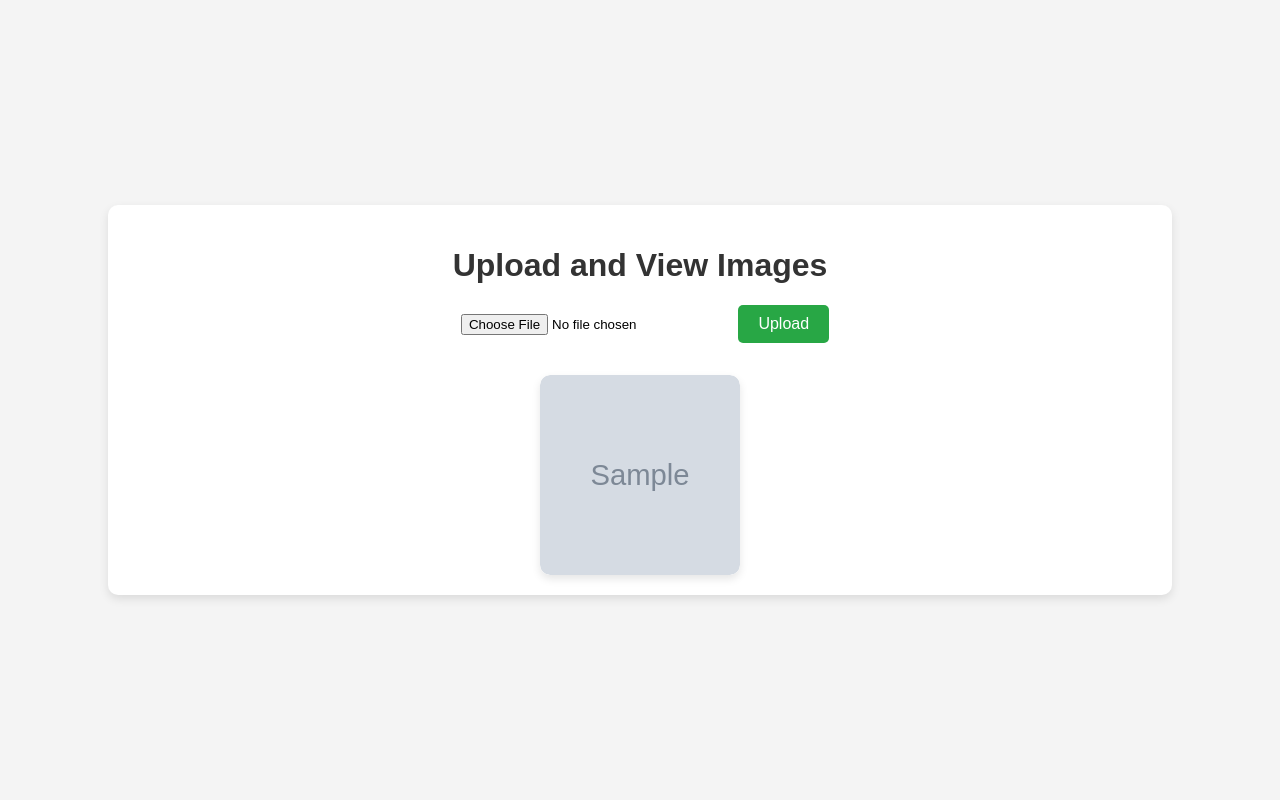
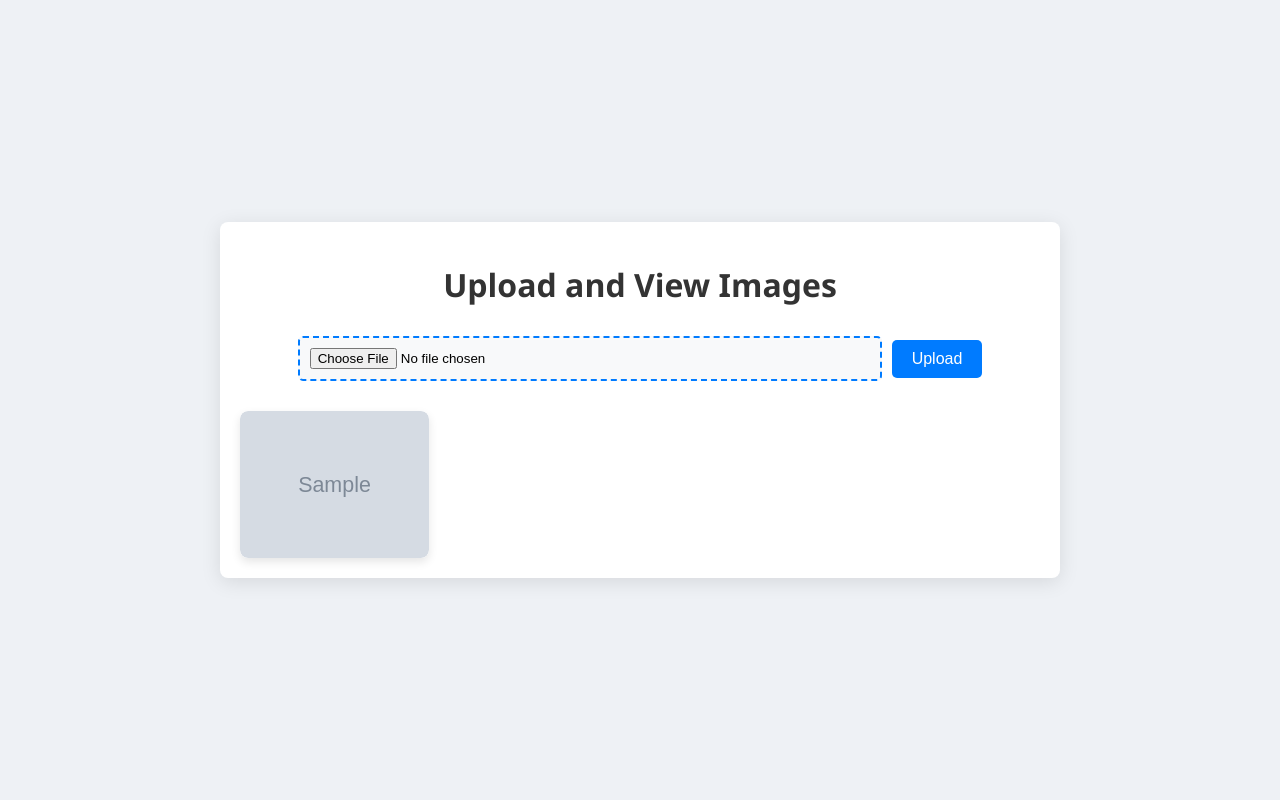
Before and after one commit to justinepdevasia/cloudnative-development, a Flask app: template templates/index.html in a window 1280 px wide. Run offline with Flask 3, Linux system fonts and the light colour scheme; the template is opened without the code that fills it: most values are stand-ins (such as "Sample title", 1, 10 or a date in 2020); grey boxes marked "Sample" are stand-in pictures.

Commit message:
update html and css

```diff
--- a/static/styles.css
+++ b/static/styles.css
@@ -1,48 +1,53 @@
 /* Global styles */
 body {
-    font-family: Arial, sans-serif;
-    background-color: #f4f4f4;
+    font-family: 'Segoe UI', Tahoma, Geneva, Verdana, sans-serif;
+    background-color: #eef1f5;
     margin: 0;
     padding: 0;
     display: flex;
     justify-content: center;
     align-items: center;
     min-height: 100vh;
-    flex-direction: column;
 }
 
 /* Container for the entire content */
 .container {
-    width: 80%;
-    max-width: 1200px;
+    width: 90%;
+    max-width: 800px;
     margin: 20px auto;
     padding: 20px;
-    background-color: white;
-    border-radius: 10px;
-    box-shadow: 0 4px 10px rgba(0, 0, 0, 0.1);
+    background-color: #ffffff;
+    border-radius: 8px;
+    box-shadow: 0 4px 20px rgba(0, 0, 0, 0.1);
 }
 
 /* Title styling */
 h1 {
     text-align: center;
-    margin-bottom: 20px;
+    margin-bottom: 30px;
     color: #333;
 }
 
 /* Form for file upload */
 form {
-    text-align: center;
+    display: flex;
+    justify-content: center;
+    align-items: center;
+    gap: 10px;
     margin-bottom: 30px;
 }
 
 form input[type="file"] {
-    margin-right: 10px;
+    border: 2px dashed #007bff;
+    border-radius: 5px;
     padding: 10px;
+    width: 70%;
+    background-color: #f8f9fa;
 }
 
 form button {
     padding: 10px 20px;
-    background-color: #28a745;
+    background-color: #007bff;
     color: white;
     border: none;
     border-radius: 5px;
@@ -52,24 +57,21 @@ form button {
 }
 
 form button:hover {
-    background-color: #218838;
+    background-color: #0056b3;
 }
 
 /* Gallery of uploaded images */
 .gallery {
-    display: flex;
-    flex-wrap: wrap;
-    justify-content: center;
-    gap: 20px;
+    display: grid;
+    grid-template-columns: repeat(auto-fill, minmax(180px, 1fr));
+    gap: 15px;
 }
 
 /* Individual image styling */
 .image {
-    width: 200px;
-    height: 200px;
     overflow: hidden;
-    border-radius: 10px;
-    box-shadow: 0 4px 8px rgba(0, 0, 0, 0.1);
+    border-radius: 8px;
+    box-shadow: 0 4px 10px rgba(0, 0, 0, 0.1);
     transition: transform 0.3s, box-shadow 0.3s;
 }
 
@@ -77,7 +79,7 @@ form button:hover {
     width: 100%;
     height: 100%;
     object-fit: cover;
-    border-radius: 10px;
+    border-radius: 8px;
 }
 
 /* Hover effect on images */
--- a/templates/index.html
+++ b/templates/index.html
@@ -11,7 +11,7 @@
         <h1>Upload and View Images</h1>
 
         <form action="/" method="post" enctype="multipart/form-data">
-            <input type="file" name="file" accept="image/*">
+            <input type="file" name="file" accept="image/*" required>
             <button type="submit">Upload</button>
         </form>
 
```
